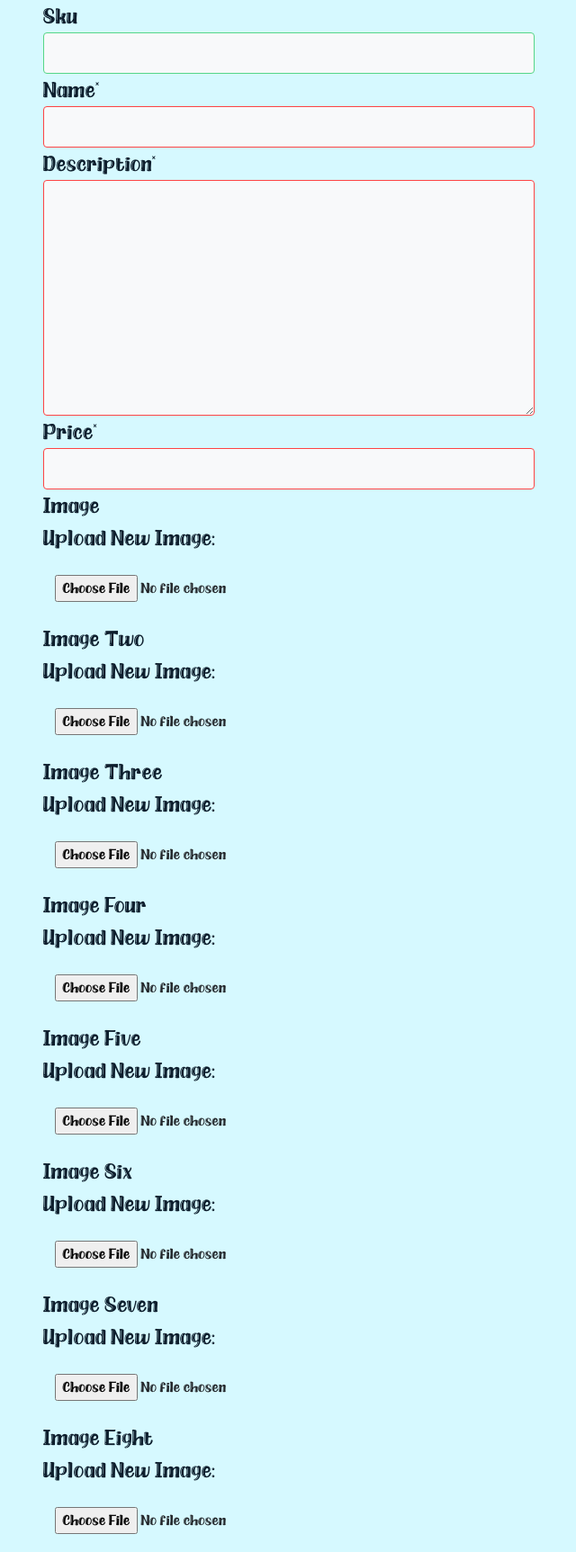
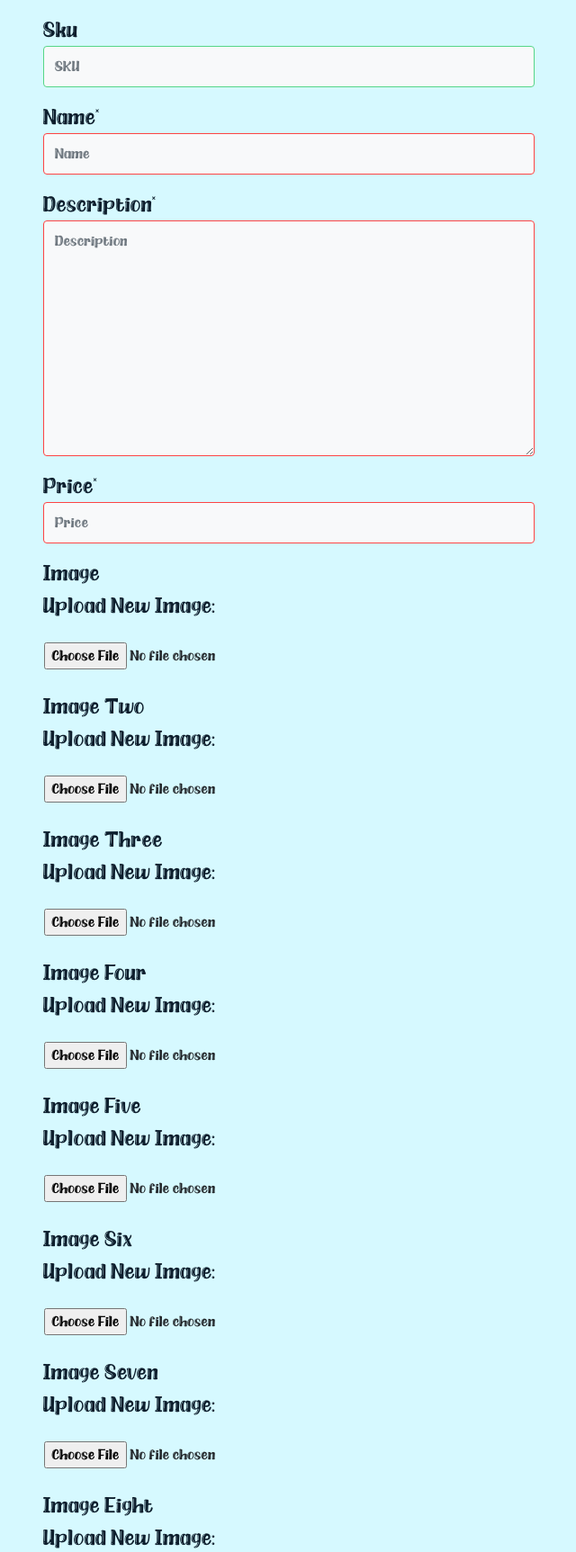
Before and after one commit to StoneMasons4106/clay-cabinet, a Django app: template templates/allauth/account/signup.html in a window 1280 px wide. Shown: the part 584-2309 px from the top of the page at 90% size, without its empty margins (34-674 px from the left). Run offline with Django 4.2, Linux system fonts and the light colour scheme; the template is opened without the code that fills it: values that come from a table or form of the project are taken from there, others are empty; some libraries are stand-ins or nearby versions.

Commit message:
Updates to add product page.

```diff
--- a/products/forms.py
+++ b/products/forms.py
@@ -26,4 +26,11 @@ class ProductForm(forms.ModelForm):
 
         self.fields['category'].choices = friendly_names
         for field_name, field in self.fields.items():
-            field.widget.attrs['class'] = 'form-control'
+            if field_name != 'category':
+                field.widget.attrs['class'] = 'form-control add-product-field'
+                if field_name != 'sku':
+                    field.widget.attrs['placeholder'] = field_name.capitalize()
+                else:
+                    field.widget.attrs['placeholder'] = field_name.upper()
+            else:
+                field.widget.attrs['class'] = 'form-control add-product-field dropdown'
--- a/static/css/style.css
+++ b/static/css/style.css
@@ -267,6 +267,14 @@ br {
     background-color: #f5be6b;
 }
 
+.add-product-field {
+    margin-bottom: 15px;
+}
+
+.btn-file {
+    padding-left: 0px;
+}
+
 
 /* Form Validation */
 
```
Also changed, not shown: products/templates/products/add_product.html (+9 -5 lines).
